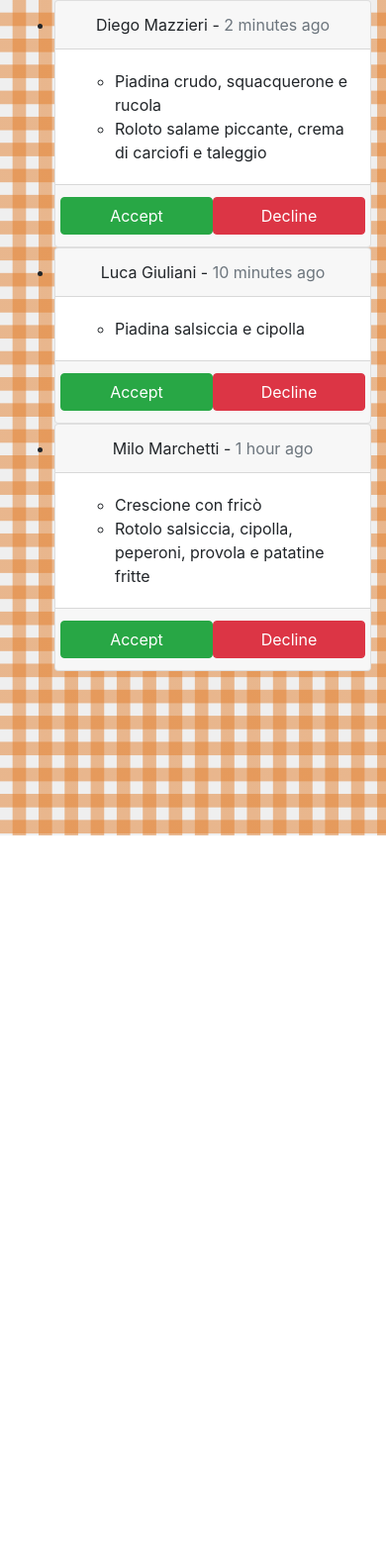
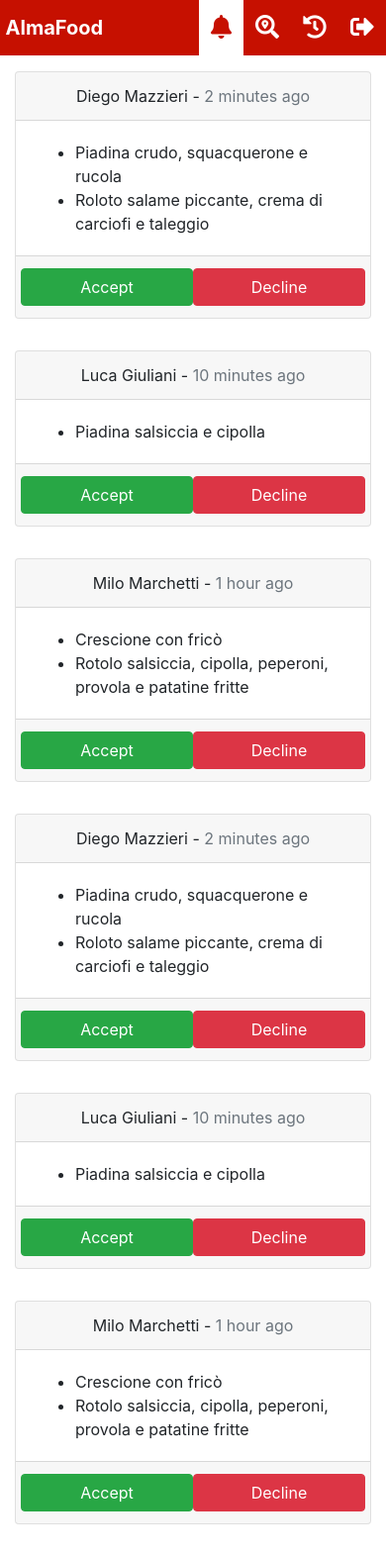
Before and after one commit to mazzio97/AlmaFood, a PHP site: page /dashboard.html in a window 390 px wide. Shown: the whole page at 99% size. Before the commit the page ends 844 px from the top, so only its background shows below. Run offline with PHP 8.4, Linux system fonts and the light colour scheme; some libraries are stand-ins or nearby versions.

Commit message:
Create a responsive sticky nav

```diff
--- a/css/dashboard.css
+++ b/css/dashboard.css
@@ -1,8 +1,16 @@
+.nav-link {
+    display: inline;
+}
+
 /* Notifications */
 .notifications {
     position: relative;
     padding: 0;
     list-style: none;
+}
+
+.notification-panel {
+    margin: 1em auto;
 }
 
 .notifications ul {
@@ -23,13 +31,5 @@
     position: relative;
     float: right;
     width: 100%;
-    padding-left: 60px;
     text-align: left;
 }
-
-.notifications>li .notification-image {
-    position: absolute;
-    width: 50px;
-    height: 50px;
-    background-color: var(--info);
-}
--- a/dashboard.html
+++ b/dashboard.html
@@ -6,26 +6,52 @@
   <title>AlmaFood</title>
   <meta name="viewport" content="width=device-width, initial-scale=1, maximum-scale=1">
   <link rel="icon" type="image/png" href="./img/almafood.png" sizes="196x196" />
-  <link rel="stylesheet" href="https://use.fontawesome.com/releases/v5.5.0/css/all.css" integrity="sha384-B4dIYHKNBt8Bc12p+WXckhzcICo0wtJAoU8YZTY5qE0Id1GSseTk6S+L3BlXeVIU"
-    crossorigin="anonymous">
-  <link rel="stylesheet" href="css/bootstrap.css">
-  <link rel="stylesheet" href="css/style.css" />
-  <script src="https://code.jquery.com/jquery-3.3.1.slim.min.js" integrity="sha384-q8i/X+965DzO0rT7abK41JStQIAqVgRVzpbzo5smXKp4YfRvH+8abtTE1Pi6jizo"
-    crossorigin="anonymous"></script>
-  <script src="https://cdnjs.cloudflare.com/ajax/libs/popper.js/1.14.3/umd/popper.min.js" integrity="sha384-ZMP7rVo3mIykV+2+9J3UJ46jBk0WLaUAdn689aCwoqbBJiSnjAK/l8WvCWPIPm49"
-    crossorigin="anonymous"></script>
-  <script src="https://stackpath.bootstrapcdn.com/bootstrap/4.1.3/js/bootstrap.min.js" integrity="sha384-ChfqqxuZUCnJSK3+MXmPNIyE6ZbWh2IMqE241rYiqJxyMiZ6OW/JmZQ5stwEULTy"
-    crossorigin="anonymous"></script>
+  <link rel="stylesheet" href="css/font-awesome.css" />
+  <link rel="stylesheet" href="css/bootstrap.css" />
+  <link rel="stylesheet" href="css/customstrap.css" />
+  <link rel="stylesheet" href="css/default.css" />
+  <link rel="stylesheet" href="css/dashboard.css" />
+  <script src="js/jquery-3.3.1.slim.min.js"></script>
+  <script src="js/popper.min.js"></script>
+  <script src="js/bootstrap.min.js"></script>
 </head>
 
 <body>
+  <nav class="navbar sticky-top">
+    <a class="navbar-brand">AlmaFood</a>
+    <ul class="nav justify-content-end">
+      <li class="nav-item">
+        <a class="nav-link active" href="#">
+          <i class="fas fa-bell"></i>
+          <span>Dashboard</span>
+        </a>
+      </li>
+      <li class="nav-item">
+        <a class="nav-link" href="#">
+          <i class="fas fa-search-location"></i>
+          <span>Trova ristoranti</span>
+        </a>
+      </li>
+      <li class="nav-item">
+        <a class="nav-link" href="#">
+          <i class="fas fa-history"></i>
+          <span>Ordini</span>
+        </a>
+      </li>
+      <li class="nav-item">
+        <a class="nav-link" href="#">
+          <i class="fas fa-sign-out-alt"></i>
+          <span>Esci</span>
+        </a>
+      </li>
+    </ul>
+  </nav>
+
   <div class="container">
     <div class="row">
       <div class="col-xs-12 col-lg-6 mx-auto">
         <ul class="notifications">
           <li>
-            <div class="notification-image rounded-circle">
-            </div>
             <div class="notification-panel">
               <div class="card">
                 <div class="card-header text-center">
@@ -47,9 +73,7 @@
             </div>
           </li>
 
-          <li class="notification-inverted">
-            <div class="notification-image rounded-circle">
-            </div>
+          <li>
             <div class="notification-panel">
               <div class="card">
                 <div class="card-header text-center">
@@ -71,8 +95,70 @@
           </li>
 
           <li>
-            <div class="notification-image rounded-circle">
+            <div class="notification-panel">
+              <div class="card">
+                <div class="card-header text-center">
+                  Milo Marchetti - <span class="text-muted">1 hour ago</span>
+                </div>
+                <div class="card-body text-left">
+                  <ul>
+                    <li>Crescione con fric&ograve;</li>
+                    <li>Rotolo salsiccia, cipolla, peperoni, provola e patatine fritte</li>
+                  </ul>
+                </div>
+                <div class="card-footer">
+                  <div class="row">
+                    <a href="#" class="btn btn-success col-6">Accept</a>
+                    <a href="#" class="btn btn-danger col-6">Decline</a>
+                  </div>
+                </div>
+              </div>
             </div>
+          </li>
+          <li>
+            <div class="notification-panel">
+              <div class="card">
+                <div class="card-header text-center">
+                  Diego Mazzieri - <span class="text-muted">2 minutes ago</span>
+                </div>
+                <div class="card-body text-left">
+                  <ul>
+                    <li>Piadina crudo, squacquerone e rucola</li>
+                    <li>Roloto salame piccante, crema di carciofi e taleggio</li>
+                  </ul>
+                </div>
+                <div class="card-footer">
+                  <div class="row">
+                    <a href="#" class="btn btn-success col-6">Accept</a>
+                    <a href="#" class="btn btn-danger col-6">Decline</a>
+                  </div>
+                </div>
+              </div>
+            </div>
+          </li>
+
+          <li>
+            <div class="notification-panel">
+              <div class="card">
+                <div class="card-header text-center">
+                  Luca Giuliani - <span class="text-muted">10 minutes ago</span>
+                </div>
+                <div class="card-body text-left">
+                  <ul>
+                    <li>Piadina salsiccia e cipolla</li>
+                  </ul>
+                </div>
+                <div class="card-footer">
+                  <div class="row">
+                    <a href="#" class="btn btn-success col-6">Accept</a>
+                    <a href="#" class="btn btn-danger col-6">Decline</a>
+                  </div>
+                </div>
+              </div>
+            </div>
+          </li>
+
+          <li>
             <div class="notification-panel">
               <div class="card">
                 <div class="card-header text-center">
```
